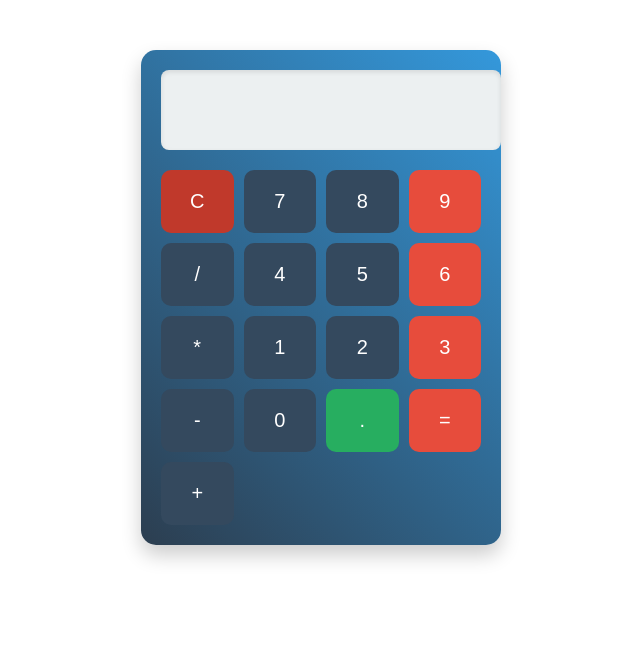
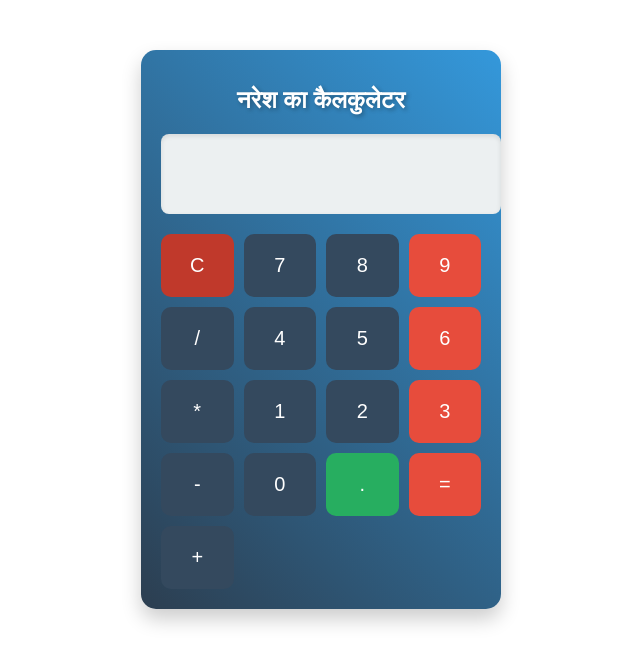
Before and after one commit to nareshkumar-1999/online-calculeter, a plain HTML site: page index.html in a window 1280 px wide. Shown: the whole page, without its empty margins (319-959 px from the left). Drawn offline with Linux system fonts and the light colour scheme.

Commit message:
Add files via upload

```diff
--- a/index.html
+++ b/index.html
@@ -3,11 +3,12 @@
 <head>
     <meta charset="UTF-8">
     <meta name="viewport" content="width=device-width, initial-scale=1.0">
-    <title>कैलकुलेटर</title>
+    <title>नरेश का कैलकुलेटर</title>
     <link rel="stylesheet" href="style.css">
 </head>
 <body>
     <div class="calculator">
+        <h1 class="title">नरेश का कैलकुलेटर</h1>
         <input type="text" id="display" readonly>
         <div class="buttons">
             <button onclick="clearDisplay()">C</button>
--- a/style.css
+++ b/style.css
@@ -60,3 +60,12 @@ button:nth-child(15) {
 button:first-child {
     background-color: #c0392b;
 }
+
+.title {
+    text-align: center;
+    color: #ffffff;
+    font-size: 24px;
+    margin-bottom: 20px;
+    text-shadow: 2px 2px 4px rgba(0,0,0,0.3);
+    font-family: Arial, sans-serif;
+}
```
